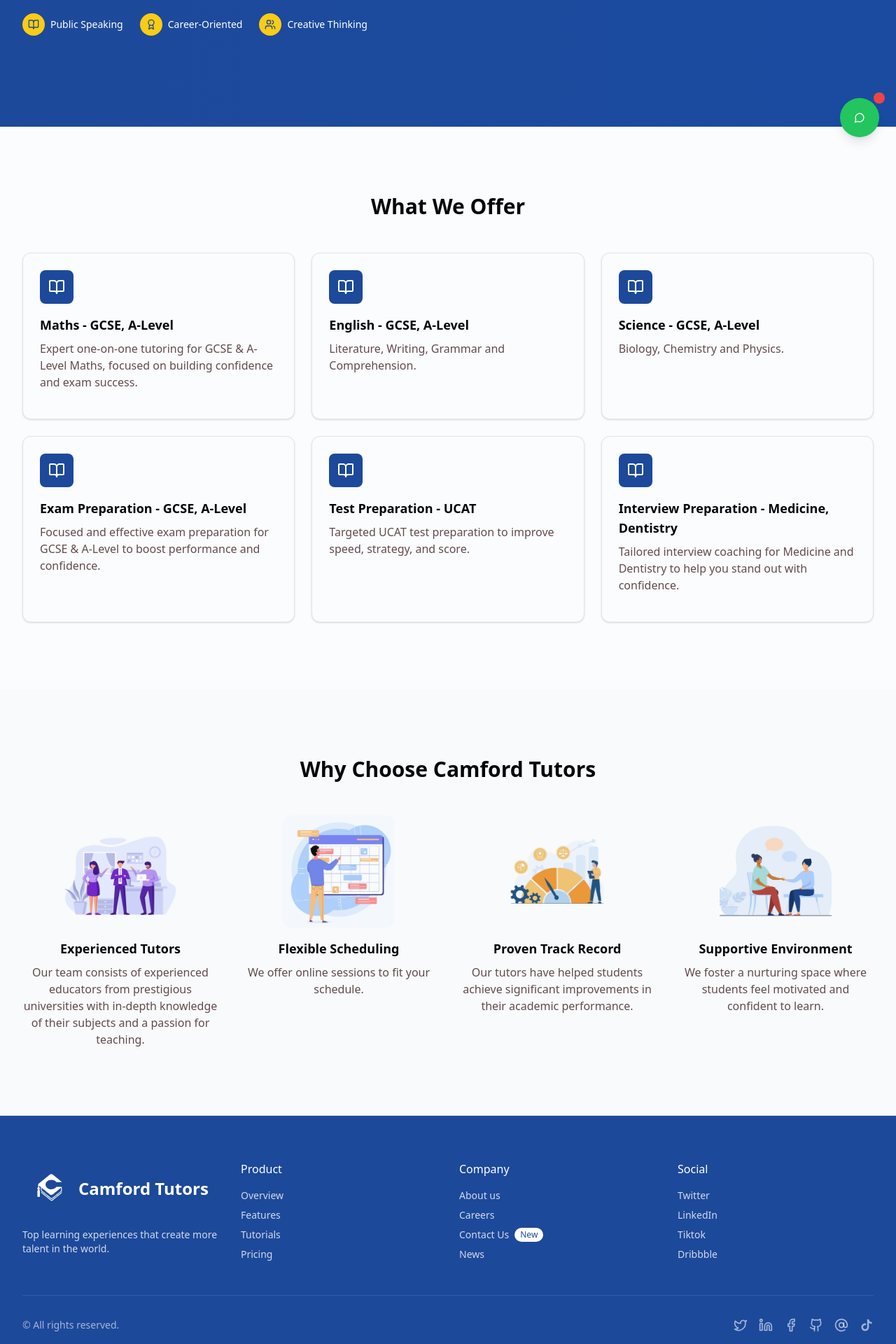
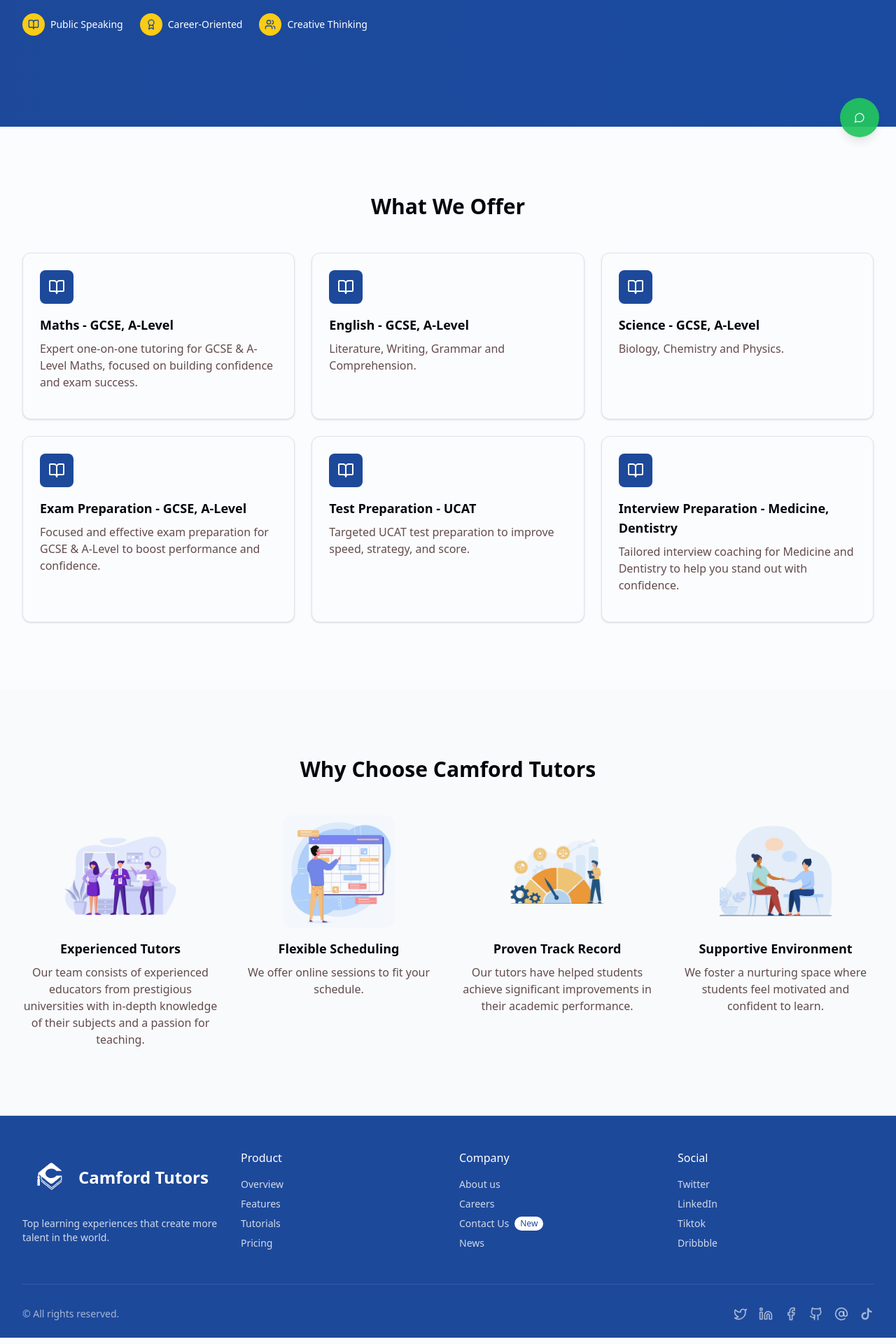
Before and after one commit to Txbish/camford, a Next.js app: page / in a window 1280 px wide. Shown: the part 580-2500 px from the top of the page at 70% size. Built offline with nearby package versions, Linux system fonts and the light colour scheme.

Commit message:
style: Update WhatsApp button animation and footer padding

```diff
--- a/components/layout.tsx
+++ b/components/layout.tsx
@@ -205,18 +205,18 @@ export default function Layout({ children }: LayoutProps) {
       <div className="fixed bottom-6 right-6 z-50">
         <Button
           onClick={handleWhatsAppClick}
-          className="h-14 w-14 rounded-full bg-green-500 hover:bg-green-600 shadow-lg hover:shadow-xl transition-all duration-300 hover:scale-110"
+          className="h-14 w-14 rounded-full bg-green-500 hover:bg-green-600 shadow-lg hover:shadow-xl transition-all duration-300 animate-pulse"
           size="icon"
         >
           <MessageCircle className="h-6 w-6 text-white" />
           <span className="sr-only">Contact us on WhatsApp</span>
         </Button>
-        <div className="absolute -top-2 -right-2 h-4 w-4 bg-red-500 rounded-full"></div>
+        <div className="absolute -top-2 -right-2 h-4 w-4 bg-red-500 rounded-full animate-ping"></div>
       </div>
 
       <footer className="border-t bg-primary text-white">
         {/* ...existing code... */}
-        <div className="w-full px-4 md:px-8 py-12 md:py-16">
+        <div className="w-full px-4 md:px-8 pt-12 pb-6">
           <div className="grid grid-cols-1 gap-8 md:grid-cols-4">
             <div className="flex flex-col gap-2">
               <Link
```
